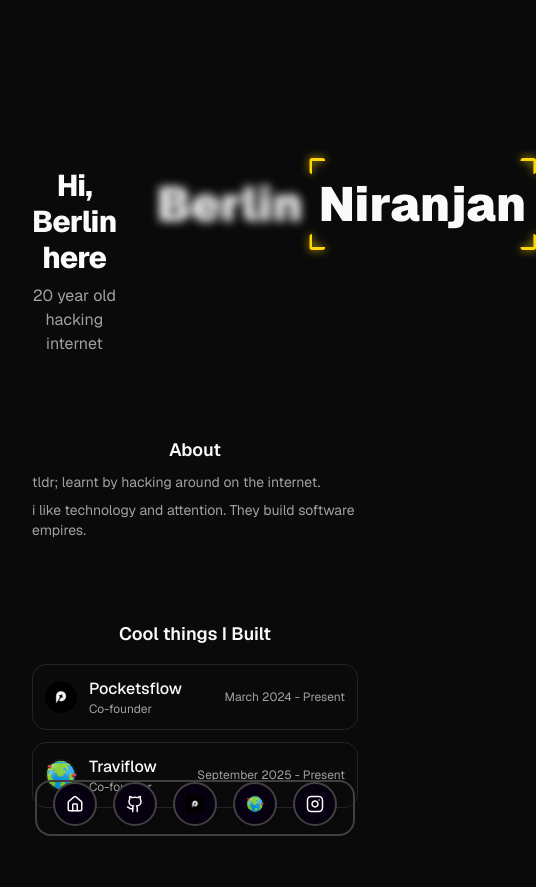
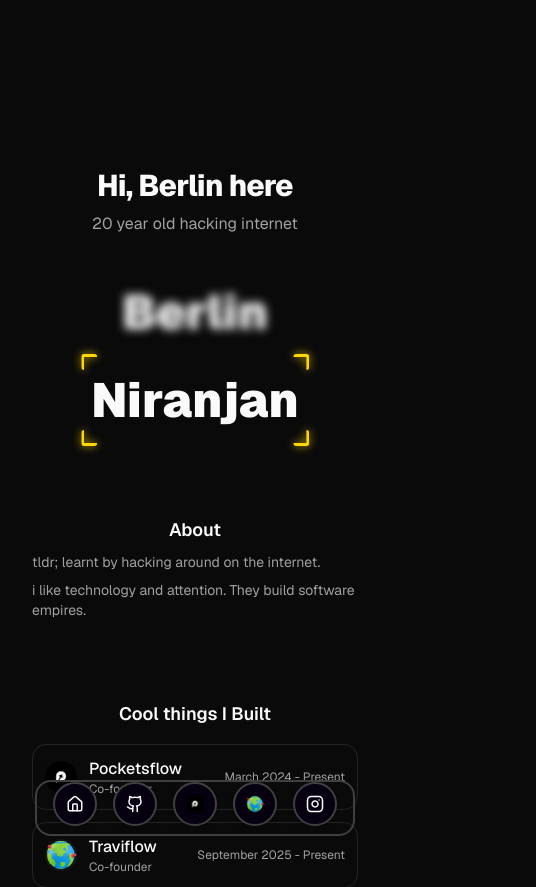
Before and after one commit to Niranjan753/folio, a Next.js app: page / in a window 390 px wide. Shown: the top 887 px of the page, 536 px wide, since content can reach past the window. Built offline with nearby package versions, Linux system fonts and the light colour scheme.

Commit message:
fix true focus

```diff
--- a/app/page.tsx
+++ b/app/page.tsx
@@ -46,8 +46,8 @@
         >
 
           <main className="w-full max-w-5xl space-y-20 mt-32 px-8 sm:px-20 md:px-28 lg:px-40">
-            <section className="flex items-start justify-between gap-10">
-              <div className="space-y-2">
+            <section className="flex flex-col sm:flex-row items-center sm:items-start sm:justify-between gap-10">
+              <div className="space-y-2 w-full sm:w-auto">
                 <h1 className="text-3xl sm:text-4xl font-extrabold tracking-tight text-center sm:text-left">
                   Hi, Berlin here
                 </h1>
```
